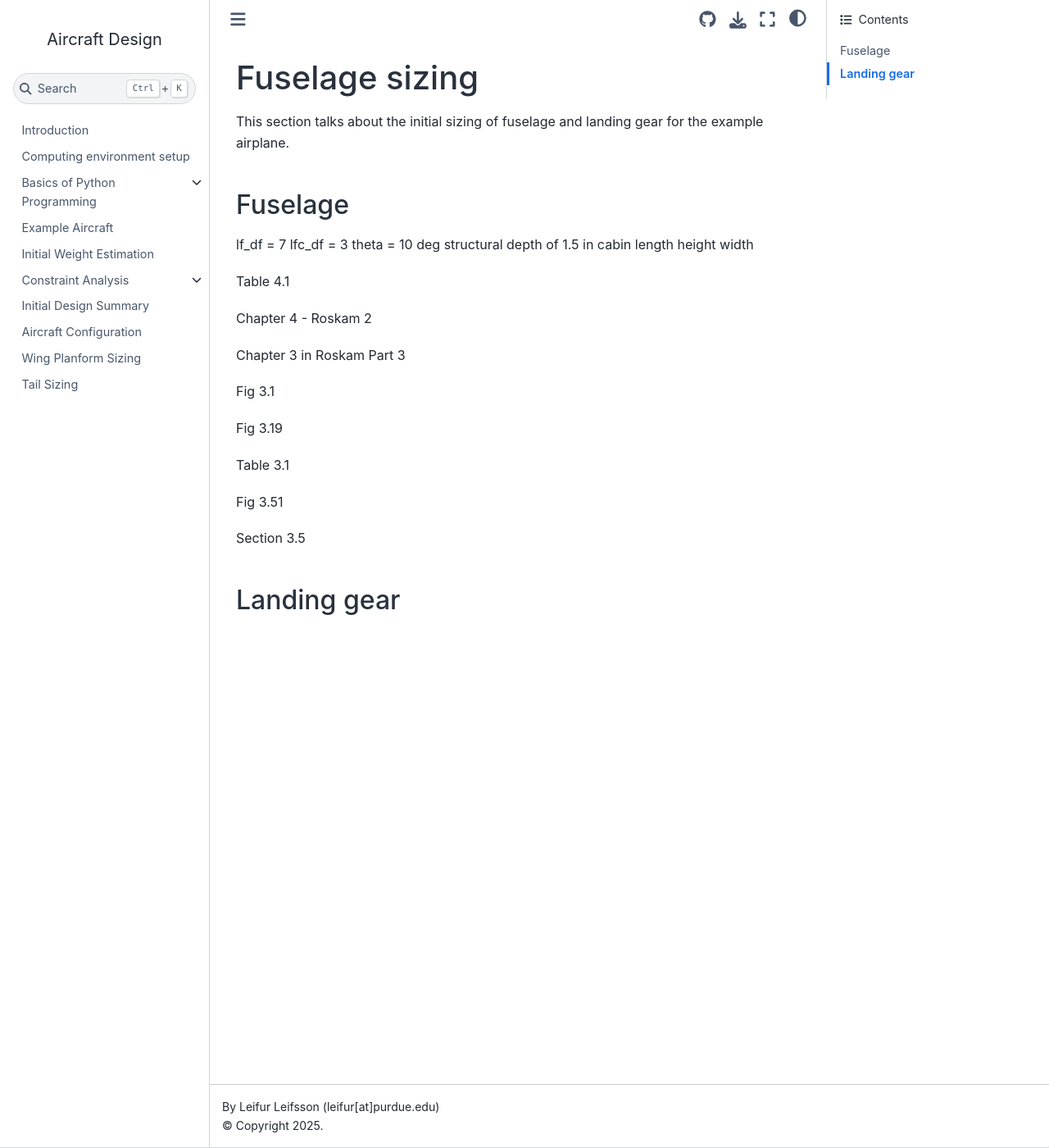
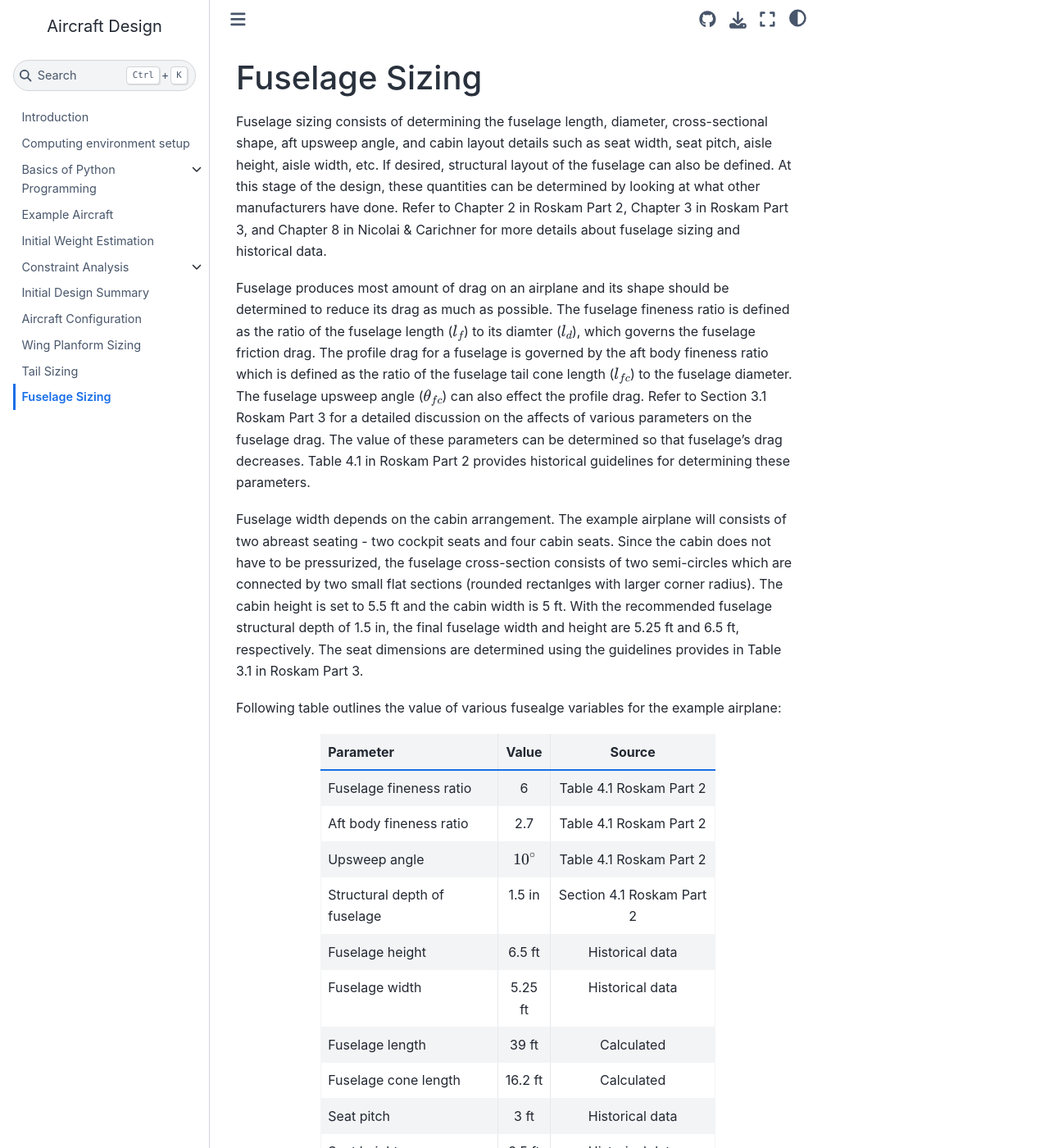
Before and after one commit to ComputationalDesignLab/aircraft-design, a Jupyter Book: the page built from book/fuselage.md, in a window 1280 px wide and 1400 px high. Shown: the whole window at 82% size. Built offline with Jupyter Book 1.0.4 settings and Sphinx 7.4.7 and the Sphinx Book theme 1.1.4, drawn with Linux system fonts in a browser that asks for light colours; some of the changed text lies outside the part shown.

Commit message:
finalized fuselage section

```diff
--- a/book/_toc.yml
+++ b/book/_toc.yml
@@ -20,3 +20,4 @@ chapters:
   - file: configuration
   - file: wing_layout
   - file: tail_sizing
+  - file: fuselage
--- /dev/null
+++ b/book/fuselage.md
@@ -0,0 +1,37 @@
+# Fuselage Sizing
+
+Fuselage sizing consists of determining the fuselage length, diameter, cross-sectional shape, aft upsweep angle, and cabin layout details such as seat width, seat pitch, aisle height, aisle width, etc. If desired, structural layout of the fuselage can also be defined. At this stage of the design, these quantities can be determined by looking at what other manufacturers have done. Refer to Chapter 2 in Roskam Part 2, Chapter 3 in Roskam Part 3, and Chapter 8 in Nicolai & Carichner for more details about fuselage sizing and historical data.
+
+Fuselage produces most amount of drag on an airplane and its shape should be determined to reduce its drag as much as possible. The fuselage fineness ratio is defined as the ratio of the fuselage length ($l_f$) to its diamter ($l_d$), which governs the fuselage friction drag. The profile drag for a fuselage is governed by the aft body fineness ratio which is defined as the ratio of the fuselage tail cone length ($l_{fc}$) to the fuselage diameter. The fuselage upsweep angle ($\theta_{fc}$) can also effect the profile drag. Refer to Section 3.1 Roskam Part 3 for a detailed discussion on the affects of various parameters on the fuselage drag. The value of these parameters can be determined so that fuselage's drag decreases. Table 4.1 in Roskam Part 2 provides historical guidelines for determining these parameters.
+
+Fuselage width depends on the cabin arrangement. The example airplane will consists of two abreast seating - two cockpit seats and four cabin seats. Since the cabin does not have to be pressurized, the fuselage cross-section consists of two semi-circles which are connected by two small flat sections (rounded rectanlges with larger corner radius). The cabin height is set to 5.5 ft and the cabin width is 5 ft. With the recommended fuselage structural depth of 1.5 in, the final fuselage width and height are 5.25 ft and 6.5 ft, respectively. The seat dimensions are determined using the guidelines provides in Table 3.1 in Roskam Part 3.
+
+Following table outlines the value of various fusealge variables for the example airplane:
+
+<div style="width:70%; margin: auto;">
+
+Parameter | Value | Source
+------ | :-----: | :----:
+Fuselage fineness ratio | 6 | Table 4.1 Roskam Part 2
+Aft body fineness ratio | 2.7 | Table 4.1 Roskam Part 2
+Upsweep angle | $10^{\circ}$ | Table 4.1 Roskam Part 2
+Structural depth of fuselage | 1.5 in | Section 4.1 Roskam Part 2
+Fuselage height | 6.5 ft | Historical data
+Fuselage width | 5.25 ft | Historical data
+Fuselage length | 39 ft | Calculated
+Fuselage cone length | 16.2 ft | Calculated
+Seat pitch | 3 ft | Historical data
+Seat height | 3.5 ft | Historical data
+Seat width | 1.75 ft | Historical data
+</div>
+
+Below image shows cabin layout in a simple OpenVSP model:
+
+<div style="width:80%; margin: auto;">
+
+![logos](images/fuselage.png)
+</div>
+
+> __*NOTE:*__ It is recommended to create simple OpenVSP model as shown above to check if the seat and cabin are of appropriately size. The cabin size will dictate the fuselage width, which in turn will govern the fuselage length.
+
+This concludes the fuselage sizing for initial design. But it can be further refined by including more details about fuselage structural design, refer to Chapter 3 in Roskam Part 3.
```
Also changed, not shown: book/fuselage.ipynb (deleted), book/images/fuselage.png (added).
